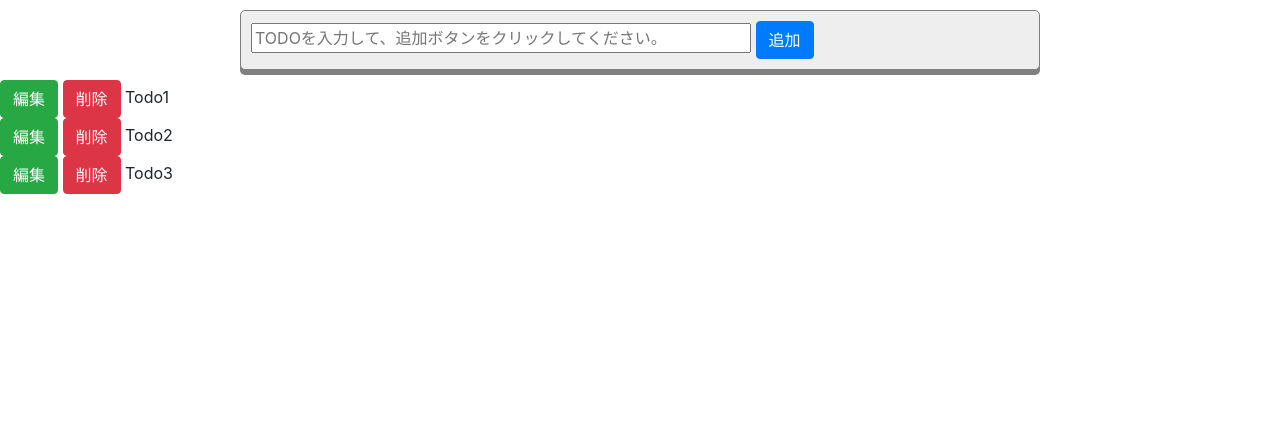
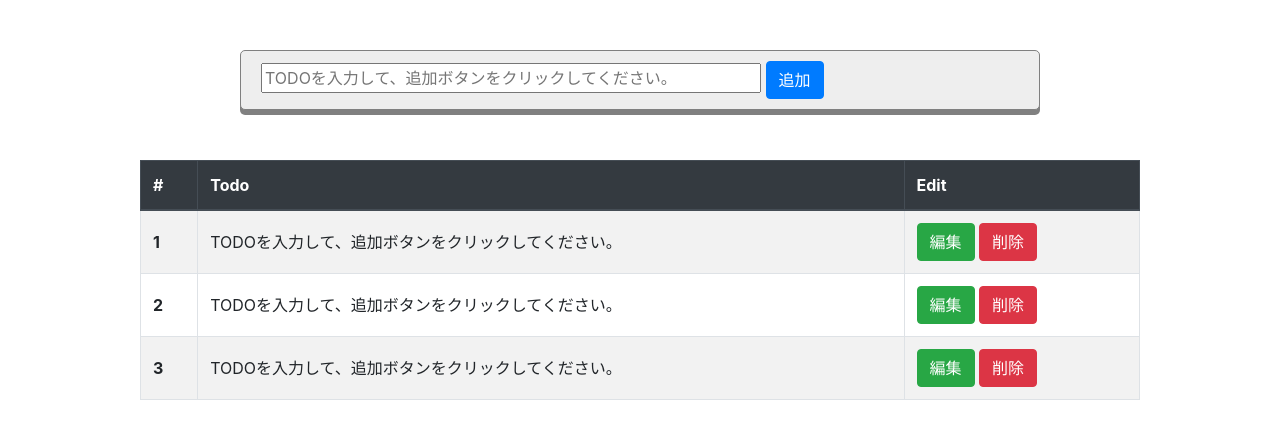
Before and after one commit to veloyamigiku/FrontPhase3, a website: page Todo/index.html in a window 1280 px wide. Drawn offline with nearby package versions, Linux system fonts and the light colour scheme; files that its build step writes are made by us from their sources; files whose address does not match are found by name.

Commit message:
・TODO一覧の構造とレイアウトを修正する。

```diff
--- a/Todo/index.html
+++ b/Todo/index.html
@@ -12,21 +12,47 @@
             <div class="todo-input-item"><button type="button" class="btn btn-primary">追加</button></div>
         </div>
         <div class="todo-container-list">
-            <div>
-                <div class="todo-list-item"><button type="button" class="todo-fix-button btn btn-success">編集</button></div>
-                <div class="todo-list-item"><button type="button" class="todo-delete-button btn btn-danger">削除</button></div>
-                <div class="todo-list-item">Todo1</div>
-            </div>
-            <div>
-                <div class="todo-list-item"><button type="button" class="todo-fix-button btn btn-success">編集</button></div>
-                <div class="todo-list-item"><button type="button" class="todo-delete-button btn btn-danger">削除</button></div>
-                <div class="todo-list-item">Todo2</div>
-            </div>
-            <div>
-                <div class="todo-list-item"><button type="button" class="todo-fix-button btn btn-success">編集</button></div>
-                <div class="todo-list-item"><button type="button" class="todo-delete-button btn btn-danger">削除</button></div>
-                <div class="todo-list-item">Todo3</div>
-            </div>
+            <table class="table table-striped table-bordered table-hover">
+                <thead class="thead-dark">
+                    <tr>
+                        <th>#</th>
+                        <th>Todo</th>
+                        <th>Edit</th>
+                    </tr>
+                </thead>
+                <tbody>
+                    <tr>
+                        <th class="align-middle">1</th>
+                        <td class="align-middle">TODOを入力して、追加ボタンをクリックしてください。</td>
+                        <td>
+                            <button type="button" class="todo-list-button-fix">編集</button>
+                            <button type="button" class="todo-list-button-save-hidden">保存</button>
+                            <button type="button" class="todo-list-button-cancel-hidden">キャンセル</button>
+                            <button type="button" class="todo-list-button-delete">削除</button>
+                        </td>
+                    </tr>
+                    <tr>
+                        <th class="align-middle">2</th>
+                        <td class="align-middle">TODOを入力して、追加ボタンをクリックしてください。</td>
+                        <td>
+                            <button type="button" class="todo-list-button-fix">編集</button>
+                            <button type="button" class="todo-list-button-save-hidden">保存</button>
+                            <button type="button" class="todo-list-button-cancel-hidden">キャンセル</button>
+                            <button type="button" class="todo-list-button-delete">削除</button>
+                        </td>
+                    </tr>
+                    <tr>
+                        <th class="align-middle">3</th>
+                        <td class="align-middle">TODOを入力して、追加ボタンをクリックしてください。</td>
+                        <td>
+                            <button type="button" class="todo-list-button-fix">編集</button>
+                            <button type="button" class="todo-list-button-save-hidden">保存</button>
+                            <button type="button" class="todo-list-button-cancel-hidden">キャンセル</button>
+                            <button type="button" class="todo-list-button-delete">削除</button>
+                        </td>
+                    </tr>
+                </tbody>
+            </table>
         </div>
         <footer></footer>
         <script src="dist/main.js"></script>
--- a/Todo/sass/custom.scss
+++ b/Todo/sass/custom.scss
@@ -1,12 +1,4 @@
 @import "node_modules/bootstrap/scss/bootstrap";
-
-.todo-input-item {
-    display: inline;
-}
-
-.todo-list-item {
-    display: inline;
-}
 
 /* TODO入力領域 */
 .todo-container-input {
@@ -15,11 +7,71 @@
     border: solid 1px gray;
     border-radius: 5px;
     box-shadow: 0 5px gray;
-    margin: 10px auto;
-    padding: 10px;
+    margin: 50px auto;
+    padding: 10px 20px;
 }
 
-/* TODOの入力項目 */
+/* TODO入力項目 */
+.todo-input-item {
+    display: inline;
+}
+
+/* TODOの入力項目(TODO) */
 .todo-input-content {
     width: 500px;
 }
+
+/* TODO一覧領域 */
+.todo-container-list {
+    width: 1000px;
+    margin: 50px auto;
+}
+
+/* TODO一覧の項目(ボタン) */
+.todo-list-button-hidden {
+    display: none;
+}
+
+/* TODO一覧の項目(編集ボタン) */
+.todo-list-button-fix {
+    @extend .btn;
+    @extend .btn-success;
+}
+
+.todo-list-button-fix-hidden {
+    @extend .todo-list-button-fix;
+    display: none;
+}
+
+/* TODO一覧の項目(保存ボタン) */
+.todo-list-button-save {
+    @extend .btn;
+    @extend .btn-primary;
+}
+
+.todo-list-button-save-hidden {
+    @extend .todo-list-button-save;
+    display: none;
+}
+
+/* TODO一覧の項目(キャンセルボタン) */
+.todo-list-button-cancel {
+    @extend .btn;
+    @extend .btn-secondary;
+}
+
+.todo-list-button-cancel-hidden {
+    @extend .todo-list-button-cancel;
+    display: none;
+}
+
+/* TODO一覧の項目(削除ボタン) */
+.todo-list-button-delete {
+    @extend .btn;
+    @extend .btn-danger;
+}
+
+.todo-list-button-delete-hidden {
+    @extend .todo-list-button-delete;
+    display: none;
+}
```
